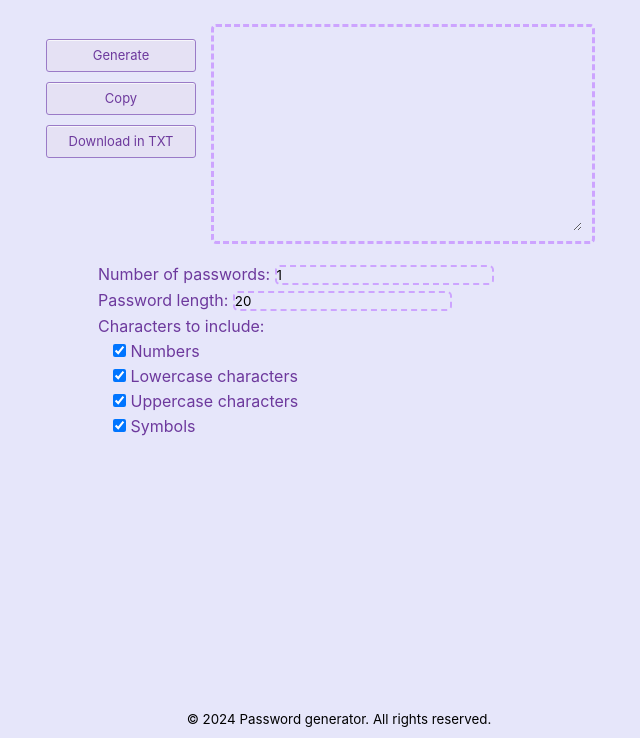
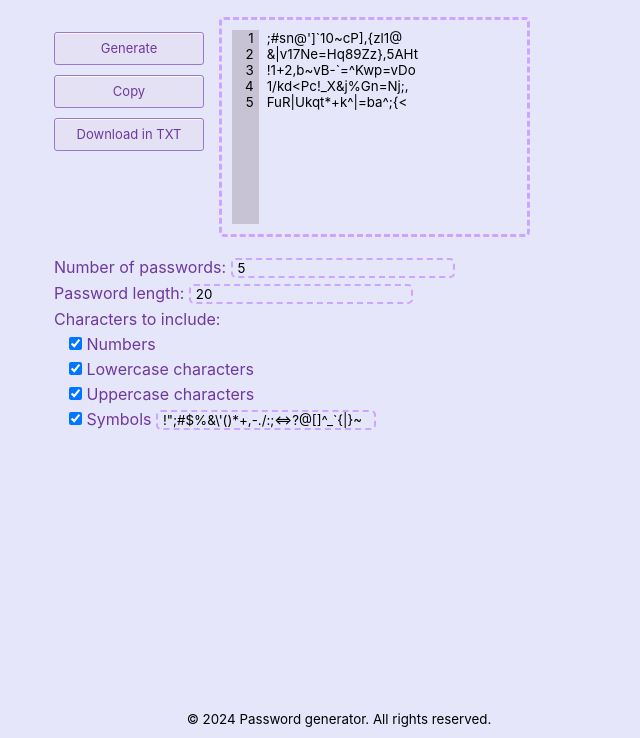
Before and after one commit to stormiwave/passgen, a website with bundled scripts: page src/view/index.html in a window 1280 px wide. Shown: the part 62-800 px from the top of the page, without its empty margins (301-941 px from the left). Built offline with nearby package versions, Linux system fonts and the light colour scheme.

Commit message:
textarea numbers and symbols

```diff
--- a/src/view/index.html
+++ b/src/view/index.html
@@ -24,17 +24,18 @@
         <main>
             <section>
             <div id="buttons">
-                <button id="generate">Generate</button>
+                <button id="generate" type="submit" form="passwordForm">Generate</button>
                 <button id="copy">Copy</button>
                 <button id="download">Download in TXT</button>
             </div>
             <div id="passwords-section">
+                <pre></pre>
                 <textarea id="allpass" autofocus value="Your new password will appear here."></textarea>
             </div>
             </section>
-            <form>
+            <form id="passwordForm">
                 <label>Number of passwords:
-                    <input id="pass-qty" type="number" value="1">
+                    <input id="pass-qty" type="number" value="5">
                 </label>
                 <label>Password length:
                     <input id="pass-length" type="number" value="20">
@@ -54,7 +55,7 @@
                     </label>
                     <label>
                         <input id="char-symbols" type="checkbox" class="checkbox" checked>
-                        Symbols
+                        Symbols <input id="spec-chars" type="text" value="!&quot;;#$%&\'()*+,-./:;&lt;=&gt;?@[]^_`{|}~">
                     </label>
                 </fieldset>
             </form>
--- a/src/view/js/components/form.js
+++ b/src/view/js/components/form.js
@@ -7,4 +7,6 @@ export class Form {
     upperCase: true,
     symbols: true
   }
+
+  symbolCharacters
 }
--- a/src/view/js/components/password-generator.js
+++ b/src/view/js/components/password-generator.js
@@ -1,6 +1,6 @@
 function makeRandomPass (form) {
   let result = ''
-  const characters = charSelector(form.passCharacters)
+  const characters = charSelector(form.passCharacters, form.symbolCharacters)
   const charactersLength = characters.length
   let counter = 0
   while (counter < form.passLength) {
@@ -10,7 +10,7 @@ function makeRandomPass (form) {
   return result
 }
 
-function charSelector (charSelection) {
+function charSelector (charSelection, symbolCharacters) {
   let characters = ''
 
   if (charSelection.upperCase) {
@@ -23,13 +23,15 @@ function charSelector (charSelection) {
     characters = characters + '0123456789'
   }
   if (charSelection.symbols) {
-    characters = characters + '!";#$%&\'()*+,-./:;<=>?@[]^_`{|}~'
+    characters = characters + symbolCharacters
   }
   return characters
 }
 
 function insertText (textarea, text) {
   textarea.value = text.join('\n')
+  const cont = textarea.value.split('\n')
+  document.querySelector('pre').innerText = new Array(cont.length).fill(0).map((_, i) => i + 1).join('\n')
 };
 
 function cleanText (textarea) {
--- a/src/view/js/index.js
+++ b/src/view/js/index.js
@@ -2,19 +2,14 @@ import { Form } from './components/form.js'
 import { generatePassword } from './components/password-generator.js'
 import { copyPassword, downloadAsTxt } from './components/results.js'
 
+const form = new Form()
+
 function init () {
   console.log('Initialization tasks being performed')
-  const form = new Form()
 
   const generateBtn = document.getElementById('generate')
   generateBtn.addEventListener('click', () => {
-    form.passQty = document.getElementById('pass-qty').value
-    form.passLength = document.getElementById('pass-length').value
-    form.passCharacters.numbers = document.getElementById('char-numbers').checked
-    form.passCharacters.lowerCase = document.getElementById('char-lower').checked
-    form.passCharacters.upperCase = document.getElementById('char-upper').checked
-    form.passCharacters.symbols = document.getElementById('char-symbols').checked
-    generatePassword(form)
+    runGeneratePassword()
   })
 
   const copyBtn = document.getElementById('copy')
@@ -22,7 +17,42 @@ function init () {
 
   const downloadTxt = document.getElementById('download')
   downloadTxt.addEventListener('click', () => downloadAsTxt())
+
+  const textarea = document.getElementById('allpass')
+  const pre = document.querySelector('pre')
+  const textareaStyles = window.getComputedStyle(textarea);
+  [
+    'fontFamily',
+    'fontSize',
+    'fontWeight',
+    'letterSpacing',
+    'lineHeight'
+  ].forEach((property) => {
+    pre.style[property] = textareaStyles[property]
+  })
+
+  textarea.addEventListener('scroll', () => {
+    pre.scrollTop = textarea.scrollTop
+  })
+
+  textarea.addEventListener('input', e => {
+    const cont = e.target.value.split('\n')
+    pre.innerText = new Array(cont.length).fill(0).map((_, i) => i + 1).join('\n')
+  })
+
+  runGeneratePassword()
   console.log('Initialization tasks finished')
 }
 
 init()
+
+function runGeneratePassword () {
+  form.passQty = document.getElementById('pass-qty').value
+  form.passLength = document.getElementById('pass-length').value
+  form.passCharacters.numbers = document.getElementById('char-numbers').checked
+  form.passCharacters.lowerCase = document.getElementById('char-lower').checked
+  form.passCharacters.upperCase = document.getElementById('char-upper').checked
+  form.passCharacters.symbols = document.getElementById('char-symbols').checked
+  form.symbolCharacters = document.getElementById('spec-chars').value
+  generatePassword(form)
+}
--- a/src/view/resources/index.css
+++ b/src/view/resources/index.css
@@ -14,7 +14,6 @@ body {
 }
 
 header{
-    height: 86px;
     padding: 20px;
     position: relative;
     width: 100%;
@@ -23,24 +22,29 @@ header{
 
 main {
     padding-bottom: 30px;
+    margin-left: auto;
+    margin-right: auto;
+    width: 600px;
 }
 
 h1 {
     font-family: #09f;
     text-wrap: balance;
 }
+section {
+    width: 600px;
+    align-items: center;
+}
 
 div {
     display: flex;
-    justify-content: center;
-    flex-direction: column;
     padding: 10px;
-    width:40%;
-    float: left;
+    float:inline-start;
 }
 
 #buttons{
     align-items:flex-end;
+    flex-direction: column;
 }
 
 button {
@@ -90,15 +94,29 @@ button:active {
     border-color: #cda4ff;
     border-style: dashed;
     height: 220px;
-    width: 30%;
     border-radius: 5px;
-  }
+    display: flex;
+    flex-direction: row;
+    gap: 0.5em;
+}
+
+pre{
+    width: 2em;
+    text-align: right;
+    overflow: hidden;
+    background-color: #c8c3d4;
+    padding-right: 5px;
+}
 
 textarea{
     border: none;
-    height: 100%;
-    width: 100%;
+    min-height: 10em;
+    width: 250px;
     cursor: text;
+    resize:none;
+    white-space: pre;
+    overflow-wrap: normal;
+    overflow-x: auto;
 }
 
 textarea:focus-visible{
@@ -109,7 +127,6 @@ form{
     display: block;
     margin: 15px;
     text-align: left;
-    padding-left: 30vw;
     color: #6d399d;
 }
 
@@ -132,6 +149,11 @@ input {
     border-color: #cda4ff;
     border-style: dashed;
     border-radius: 5px;
+    padding-left: 5px;
+}
+
+#spec-chars {
+    width: 220px;
 }
 
 .checkbox{
```
